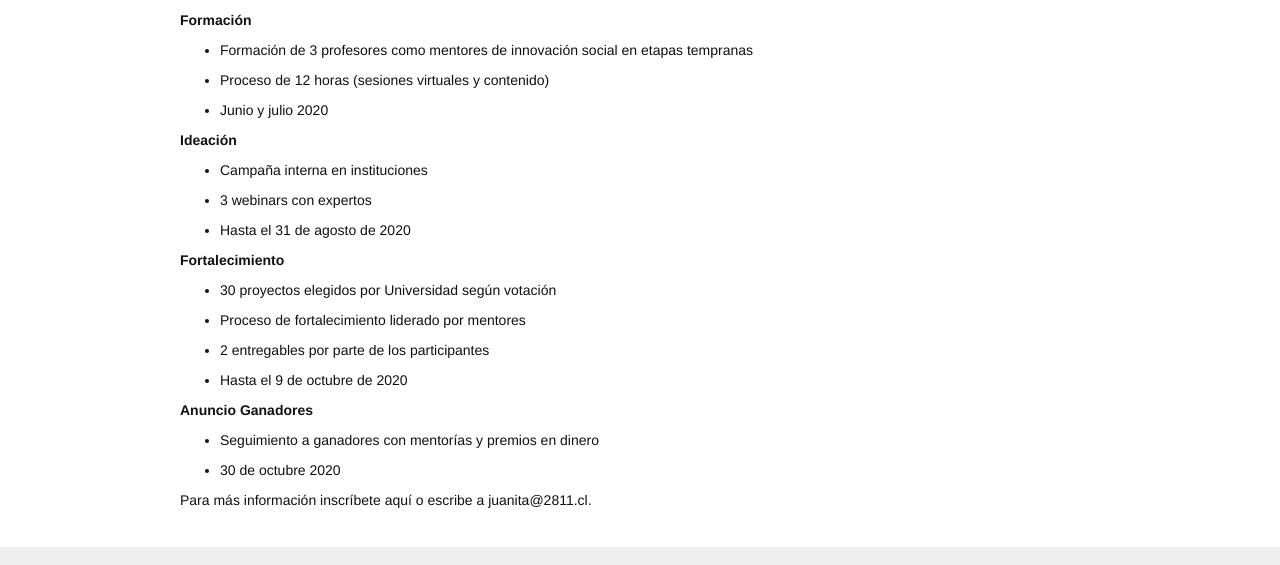
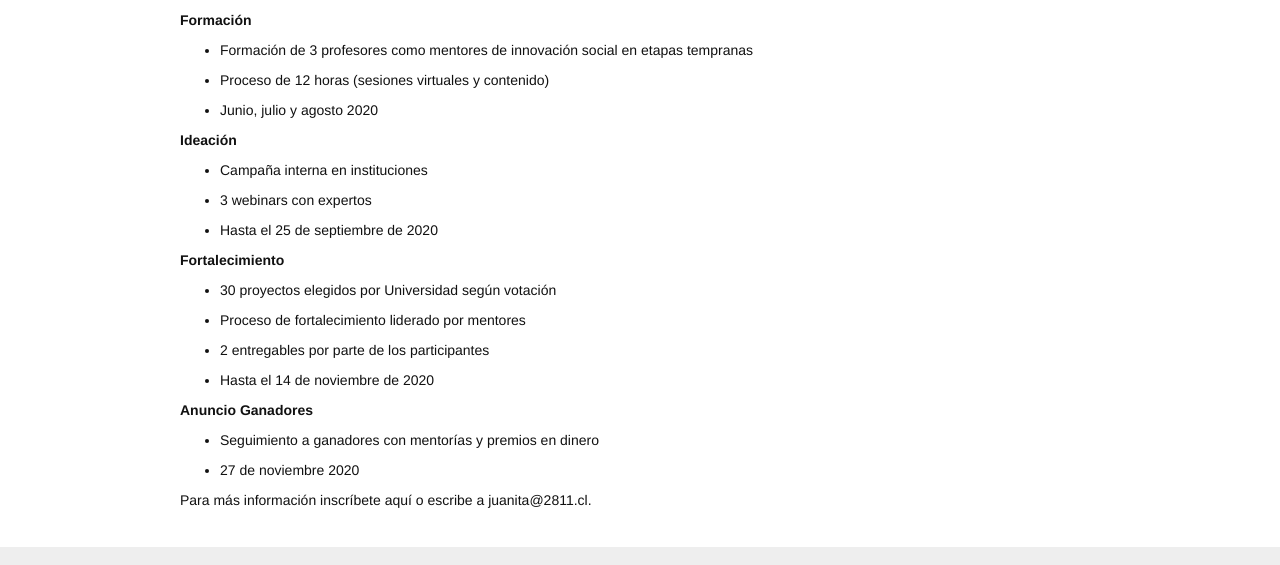
Before and after one commit to 2811Chile/2811Chile.github.io, a Jekyll site: the page built from _posts/2020-05-08-trasciende.markdown, in a window 1280 px wide. Shown: the part 1120-1685 px from the top of the page. Built offline with Jekyll 4.4.1, drawn with Linux system fonts in a browser that asks for light colours; nearby versions of some CDN libraries; some web fonts are replaced; our own code applies the rules of GitHub Pages for plain Markdown files.

Commit message:
Updated Trasciende

```diff
--- a/_posts/2020-05-08-trasciende.markdown
+++ b/_posts/2020-05-08-trasciende.markdown
@@ -35,7 +35,7 @@ Cada IES registrada escoge entre un equipo de académicos  y/o staff para ser fo
 
 * 3 webinars con expertos
 
-* Hasta el 31 de agosto de 2020
+* Hasta el 25 de septiembre de 2020
 
 **Fortalecimiento**
 
@@ -45,12 +45,12 @@ Cada IES registrada escoge entre un equipo de académicos  y/o staff para ser fo
 
 * 2 entregables por parte de los participantes
 
-* Hasta el 9 de octubre de 2020
+* Hasta el 14 de noviembre de 2020
 
 **Anuncio Ganadores**
 
 * Seguimiento a ganadores con mentorías y premios en dinero
 
-* 30 de octubre 2020
+* 27 de noviembre 2020
 
 Para más información inscríbete [aquí](https://docs.google.com/forms/d/1qNSNJJ1qEG0vxBpj-lH85Fk4UPS3ceqApCt3vYw6y9M/viewform?edit_requested=true) o escribe a juanita@2811.cl.
```
Also changed, not shown: other parts of _posts/2020-05-08-trasciende.markdown (+1 -1 lines).
